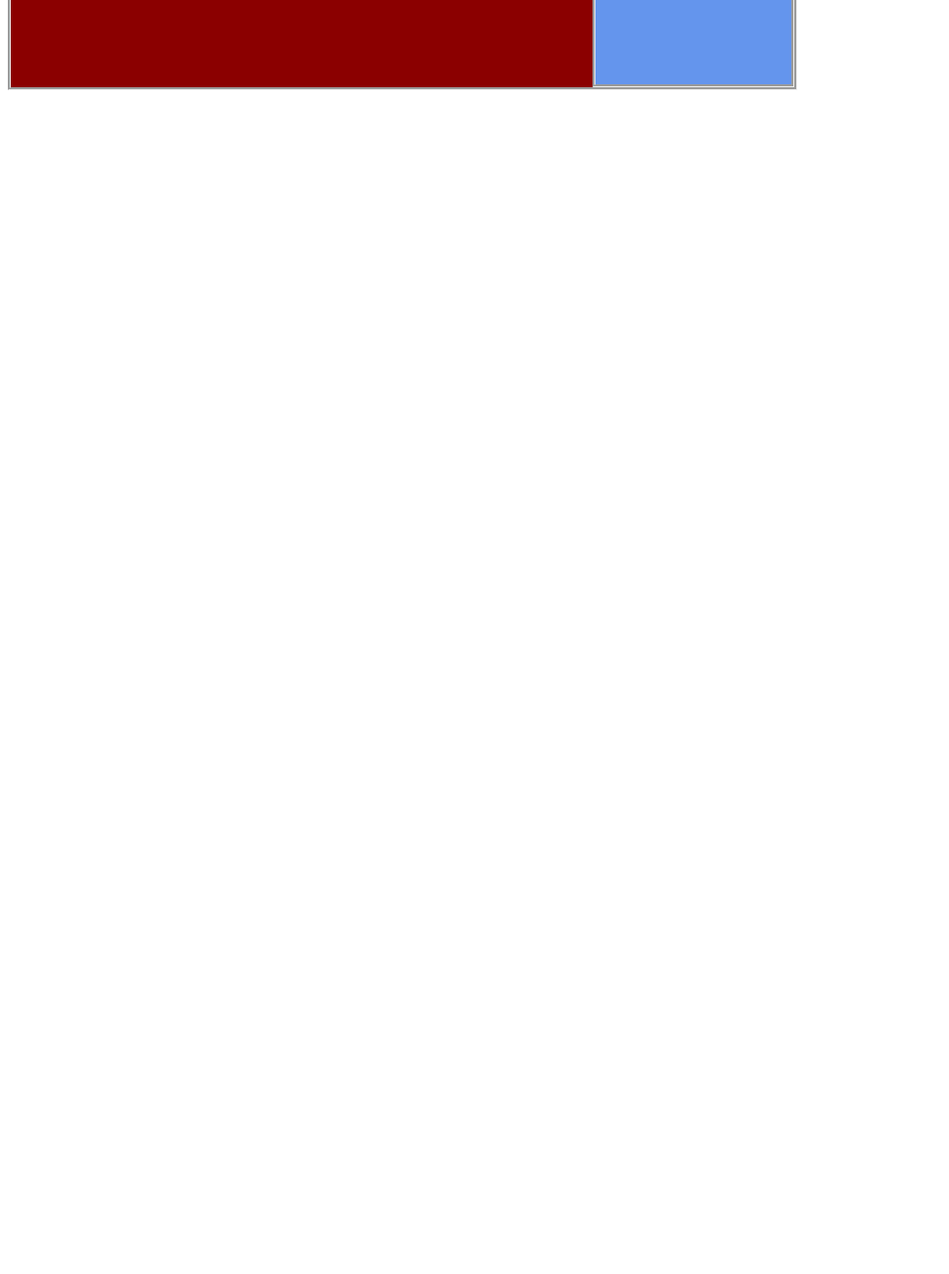
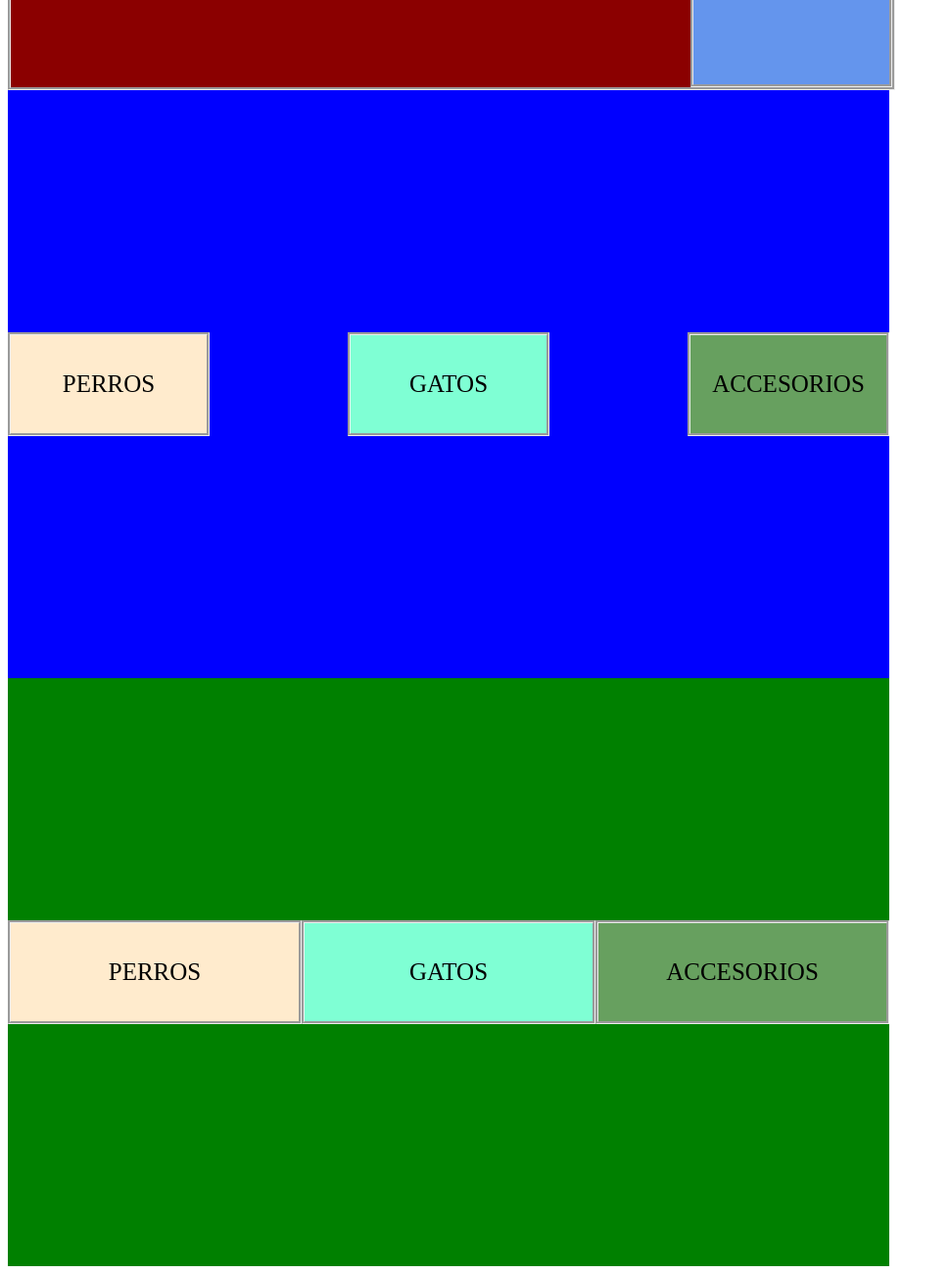
Before and after one commit to JuliaGambare/DIPLOMATURA, a plain HTML site: page MODULO2/M2U2/CSS Parte 2.html in a window 1280 px wide. Shown: the part 594-1894 px from the top of the page at 98% size, without its empty margins (0-969 px from the left). Before the commit the page ends 800 px from the top, so only its background shows below. Drawn offline with Linux system fonts and the light colour scheme.

Commit message:
actualizacion

```diff
--- /dev/null
+++ b/MODULO2/M2U2/CSS Parte 2 ej2.css
@@ -0,0 +1,39 @@
+.CAJA2 {
+  background-color: blue;
+  width: 900px;
+  height: 600px;
+  display: flex;
+  justify-content:space-between;
+  align-items: center;
+}
+.PERRO2 {
+  background-color: blanchedalmond;
+  width: 200PX;
+  height: 100px;
+  font-size: 25px;
+  display: inline-flex;
+  justify-content: center;
+  align-items: center;
+  border-style: groove;
+}
+
+.GATO2 {
+  background-color: aquamarine;
+  width: 200PX;
+  height: 100px;
+  font-size: 25px;
+  display: inline-flex;
+  justify-content: center;
+  align-items: center;
+  border-style: groove;
+}
+.ACCESORIOS2 {
+  background-color: rgb(103, 160, 95);
+  width: 200PX;
+  height: 100px;
+  font-size: 25px;
+  display: inline-flex;
+  justify-content: center;
+  align-items: center;
+  border-style: groove;
+}
--- /dev/null
+++ b/MODULO2/M2U2/CSS Parte 2 ej3.css
@@ -0,0 +1,39 @@
+.CAJA3 {
+    background-color: green;
+    width: 900px;
+    height: 600px;
+    display:inline-flex;
+    justify-content: center;
+    align-items: center;
+  }
+  .PERRO3 {
+    background-color: blanchedalmond;
+    width: 300PX;
+    height: 100px;
+    font-size: 25px;
+    display: inline-flex;
+    justify-content: center;
+    align-items: center;
+    border-style: groove;
+  }
+
+  .GATO3 {
+    background-color: aquamarine;
+    width: 300PX;
+    height: 100px;
+    font-size: 25px;
+    display: inline-flex;
+    justify-content: center;
+    align-items: center;
+    border-style: groove;
+  }
+  .ACCESORIOS3 {
+    background-color: rgb(103, 160, 95);
+    width: 300PX;
+    height: 100px;
+    font-size: 25px;
+    display: inline-flex;
+    justify-content: center;
+    align-items: center;
+    border-style: groove;
+  }
--- a/MODULO2/M2U2/CSS Parte 2.css
+++ b/MODULO2/M2U2/CSS Parte 2.css
@@ -2,7 +2,7 @@
    background-color: darkred;
    display:inline-flex;
    flex-direction: column;
-   width: 800px;
+   width: 900px;
    height: 600px;
    align-items: flex-end;
    border-style: groove;
@@ -16,7 +16,7 @@
 .PERRO{
 
     background-color:cadetblue;
-    width: 200px;
+    width: 200PX;
     height: 200px;
     /* margin: 10px; */
     font-size: 25px;
--- a/MODULO2/M2U2/CSS Parte 2.html
+++ b/MODULO2/M2U2/CSS Parte 2.html
@@ -6,6 +6,8 @@
     <meta name="viewport" content="width=device-width, initial-scale=1.0">
     <title>FLEXBOX 1 </title>
     <link rel="stylesheet" href="CSS Parte 2.css">
+    <link rel="stylesheet" href="CSS Parte 2 ej2.css">
+    <link rel="stylesheet" href="CSS Parte 2 ej3.css">
 
 
 </head>
@@ -20,5 +22,20 @@
 
     </div>
 
+
+    <div class="CAJA2">
+
+        <div class="PERRO2">PERROS</div>
+        <div class="GATO2">GATOS</div>
+        <div class="ACCESORIOS2">ACCESORIOS</div>
+    </div>
+
+
+    <div class="CAJA3">
+
+        <div class="PERRO3">PERROS</div>
+        <div class="GATO3">GATOS</div>
+        <div class="ACCESORIOS3">ACCESORIOS</div>
+    </div>
 </body>
 </html>
```
